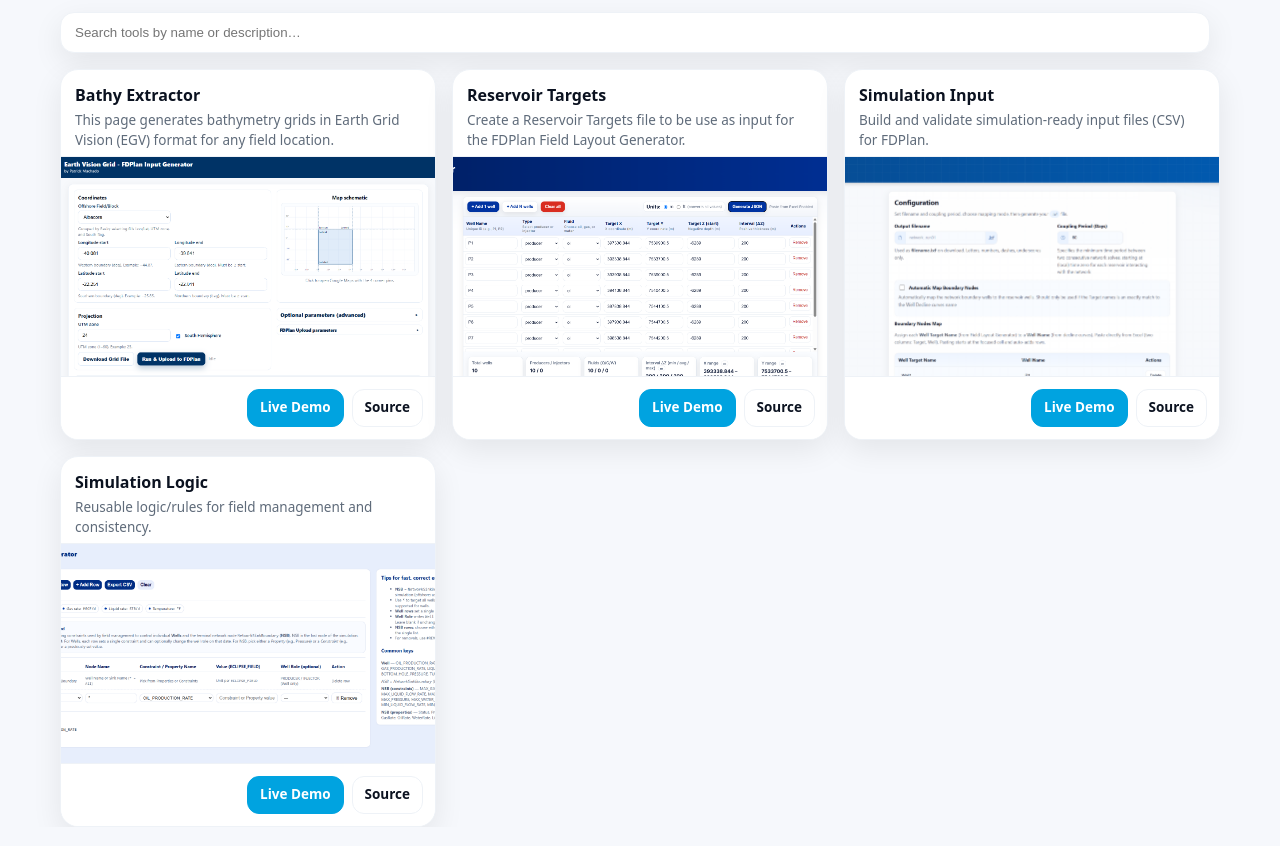
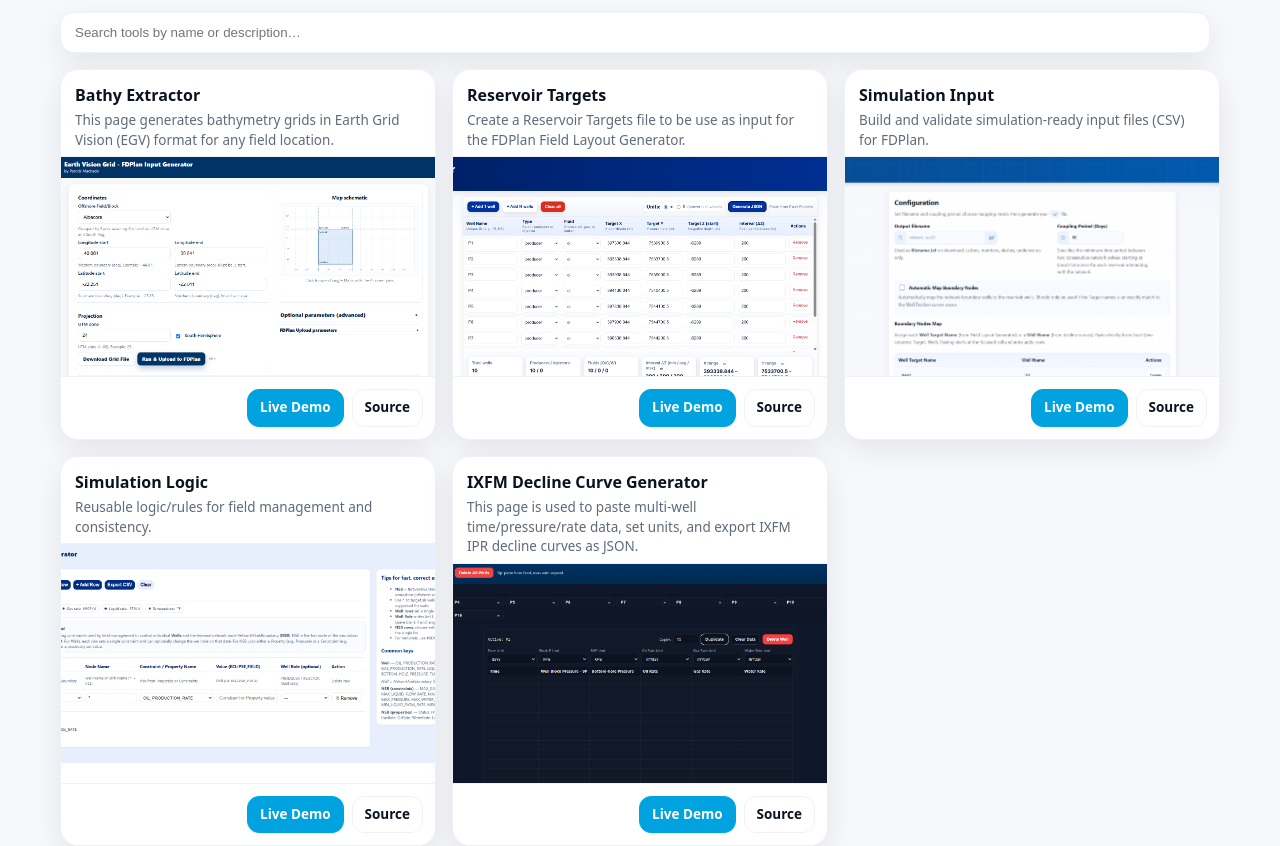
Before and after one commit to pmachado333/FDPLAN_EXTERNAL_INPUTS_HUB, a plain HTML site: page index.html in a window 1280 px wide. Shown: the part 103-949 px from the top of the page. Drawn offline with Linux system fonts and the light colour scheme.

Commit message:
added the DC converter

```diff
--- a/index.html
+++ b/index.html
@@ -119,7 +119,14 @@
         repo: "https://github.com/pmachado333/Simulation_Logic",
         description: "Reusable logic/rules for field management and consistency.",
         imageBase: "simulation_logic"
-      }
+      },
+      {
+        name: "IXFM Decline Curve Generator",
+        url: "https://pmachado333.github.io/DC_Converter/",
+        repo: "https://github.com/pmachado333/DC_Converter",
+        description: "This page is used to paste multi-well time/pressure/rate data, set units, and export IXFM IPR decline curves as JSON.",
+        imageBase: "dc_converter" // expects .webp and/or .png in root
+      },
     ];
 
     /* Theme toggle with persistence */
```
Also changed, not shown: dc_converter.webp (added).
